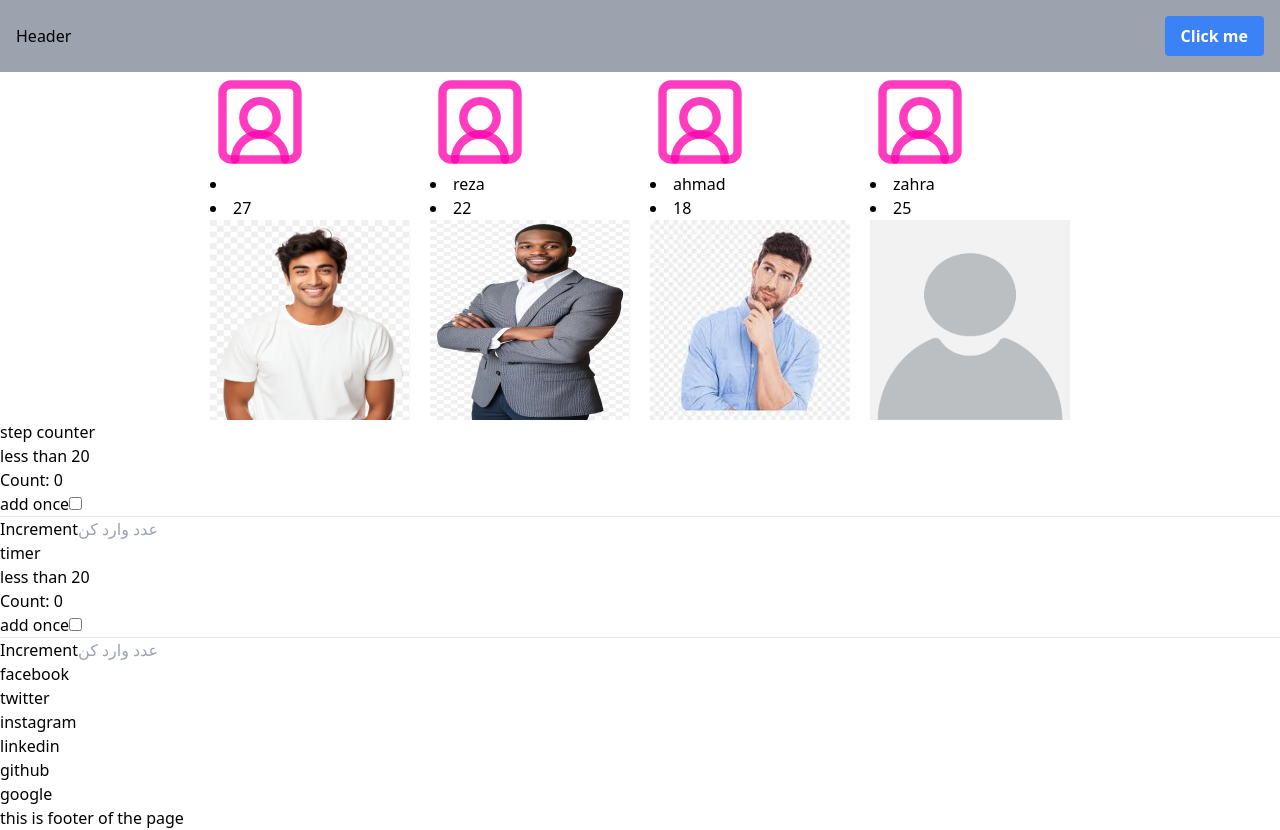
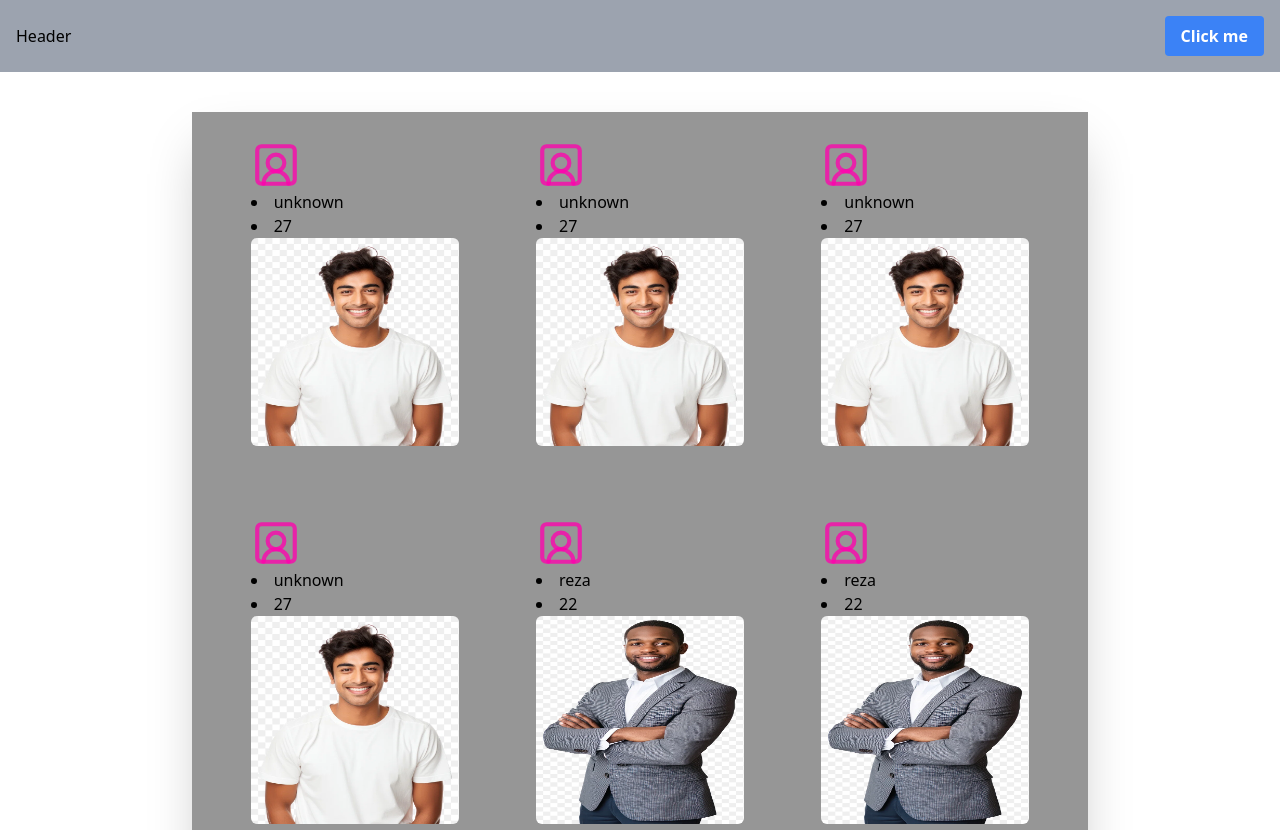
Before and after one commit to AMIRBAXXTER/react-learn, a React (Create React App) app: page / in a window 1280 px wide. Shown: the top 830 px of the page. Built offline with nearby package versions, Linux system fonts and the light colour scheme.

Commit message:
some change

```diff
--- a/src/App.js
+++ b/src/App.js
@@ -5,7 +5,9 @@ export default function App() {
 	return (
 		<div>
 			<Header />
-			<Main />
+			<div className="w-full flex justify-center my-10 rounded-lg ">
+				<Main />
+			</div>
 			<Footer />
 		</div>
 	);
--- a/src/components/Main/Main.js
+++ b/src/components/Main/Main.js
@@ -1,14 +1,19 @@
 import User from "./User/User";
 export default function Main() {
 	const users = [
-		{id: 1, name: "", age: 27, image: "user_images/1.webp"},
-		{id: 2, name: "reza", age: 22, image: "user_images/2.webp"},
-		{id: 3, name: "ahmad", age: 18, image: "user_images/3.jfif"},
-		{id: 4, name: "amir", age: 30},
-		{id: 5, name: "zahra", age: 25},
+		{id: 1, age: 27, image: "user_images/1.webp"},
+		{id: 2, age: 27, image: "user_images/1.webp"},
+		{id: 3, age: 27, image: "user_images/1.webp"},
+		{id: 5, age: 27, image: "user_images/1.webp"},
+		{id: 7, name: "reza", age: 22, image: "user_images/2.webp"},
+		{id: 8, name: "reza", age: 22, image: "user_images/2.webp"},
+		{id: 9, name: "reza", age: 22, image: "user_images/2.webp"},
+		{id: 10, name: "ahmad", age: 18, image: "user_images/3.jfif"},
+		{id: 11, name: "amir", age: 30},
+		{id: 12, name: "zahra", age: 25},
 	]
 	return (
-		<div className="flex flex-wrap justify-center space-x-5">
+		<div className="flex flex-wrap justify-around px-7 gap-4 bg-[#969696] w-[70%] shadow-2xl">
 			{users.map((user) => (
 				<User {...user} key={user.id} />
 			))}
--- a/src/components/Main/User/User.js
+++ b/src/components/Main/User/User.js
@@ -8,13 +8,11 @@ export default function User({
   ...props
 }) {
   return (
-    Username !== "amir" && (
-      <div>
-        <LuSquareUserRound size={100} color={"rgba(255, 0, 174, 0.77)"}/>
+      <div className="my-7">
+        <LuSquareUserRound size={50} color={"rgba(255, 0, 174, 0.77)"}/>
         <li>{Username}</li>
         <li>{age}</li>
-        <img src={image} style={{ width: "200px", height: "200px" }} />
+        <img src={image} className="w-52 h-52 hover:rotate-2 hover:scale-105 hover:opacity-80 rounded-md transition-all" />
       </div>
     )
-  );
 }
```
